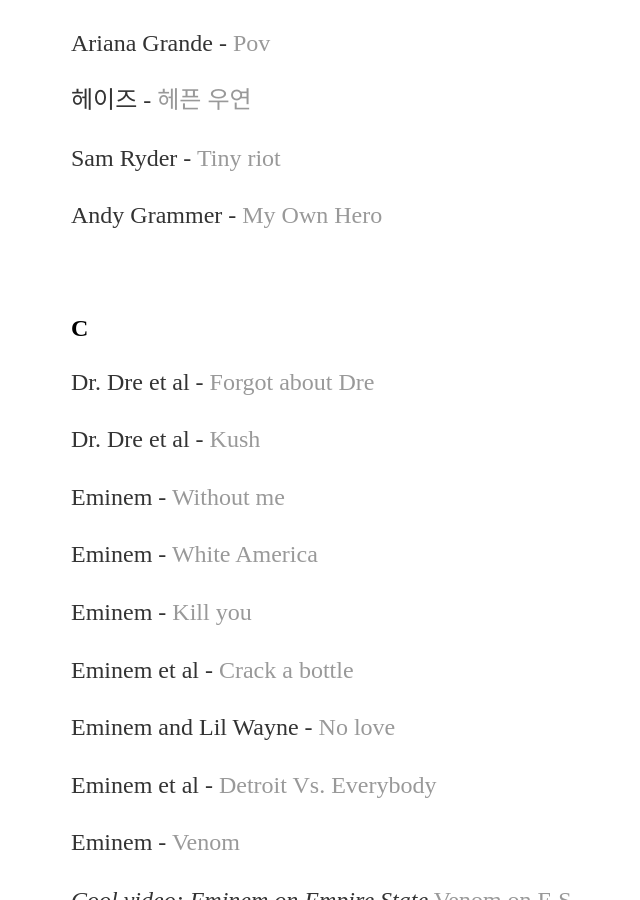
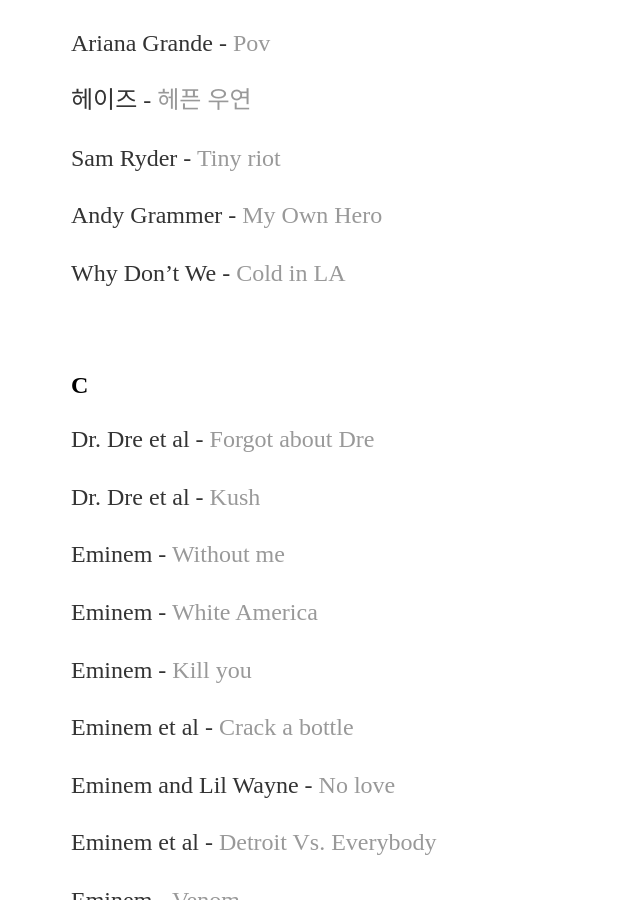
Before and after one commit to yjkweon24/yjkweon24.github.io, a Jekyll site: the page built from _posts/2018-10-23-songs-that-i-love.md, in a window 1280 px wide and 900 px high, scrolled down 9117 px. Shown: the whole window, without its empty margins (121-761 px from the left). Built offline with Jekyll 4.4.1, drawn with Linux system fonts in a browser that asks for light colours.

Commit message:
Update 2018-10-23-songs-that-i-love.md

```diff
--- a/_posts/2018-10-23-songs-that-i-love.md
+++ b/_posts/2018-10-23-songs-that-i-love.md
@@ -315,6 +315,8 @@
 
 Andy Grammer - [My Own Hero](https://www.youtube.com/watch?v=16kb228Kb8I)
 
+Why Don't We - [Cold in LA](https://www.youtube.com/watch?v=0Dlh7FLz7oY)
+
 <br>
 
 ## C
```
